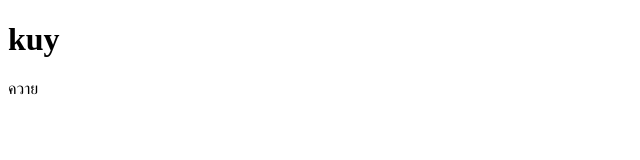
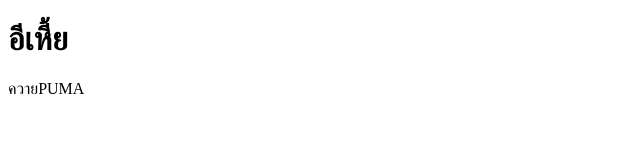
Before and after one commit to PramotJantasok/ilovecat, a plain HTML site: page index.html in a window 1280 px wide. Shown: the whole page, without its empty margins (0-640 px from the left). Drawn offline with Linux system fonts and the light colour scheme.

Commit message:
แก้ไขชื่อ

```diff
--- a/index.html
+++ b/index.html
@@ -7,7 +7,7 @@
     <title>TEST</title>
 </head>
 <body>
-    <h1>kuy</h1>
-    <p>ควาย</p>
+    <h1>อีเหี้ย</h1>
+    <p>ควายPUMA</p>
 </body>
 </html>
```
